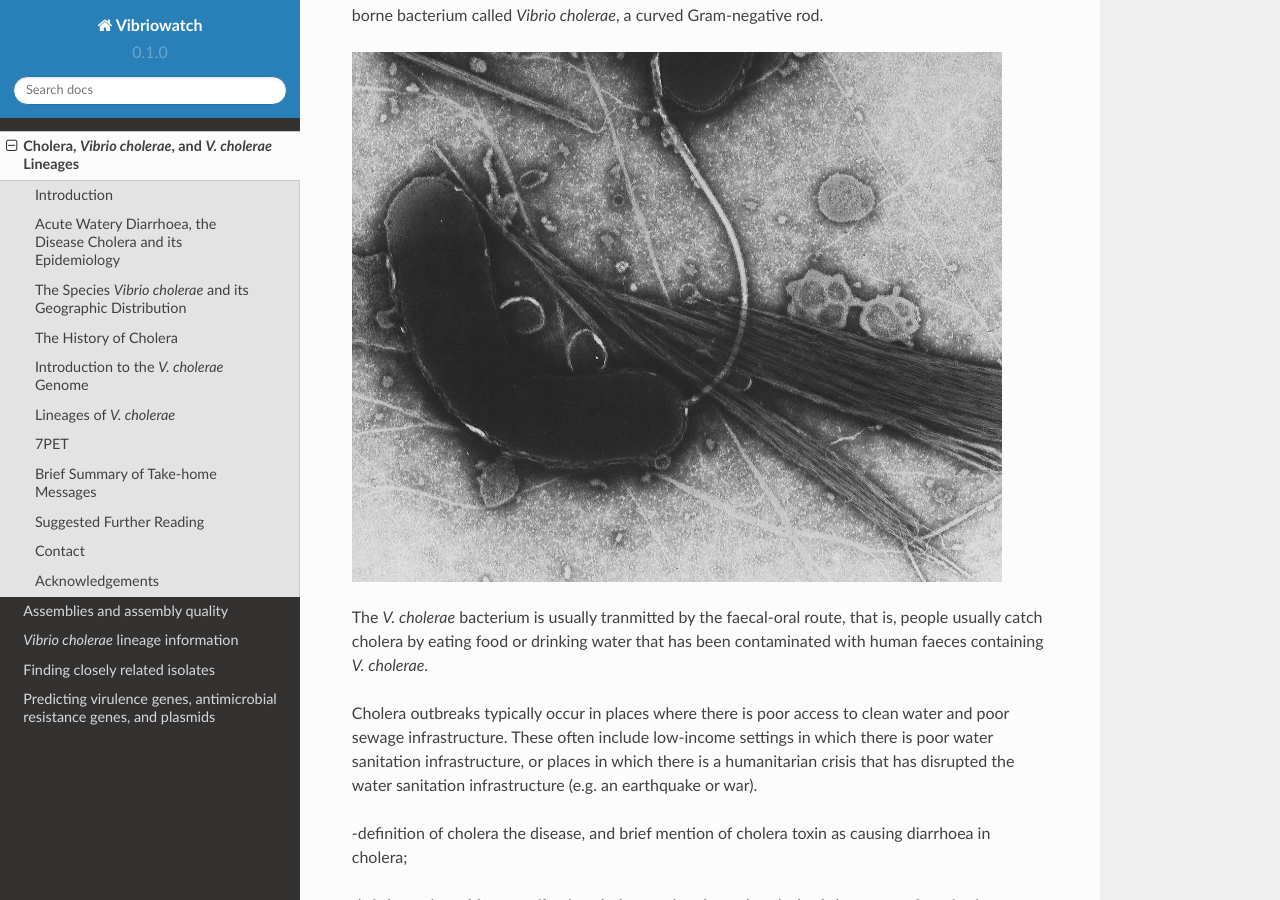
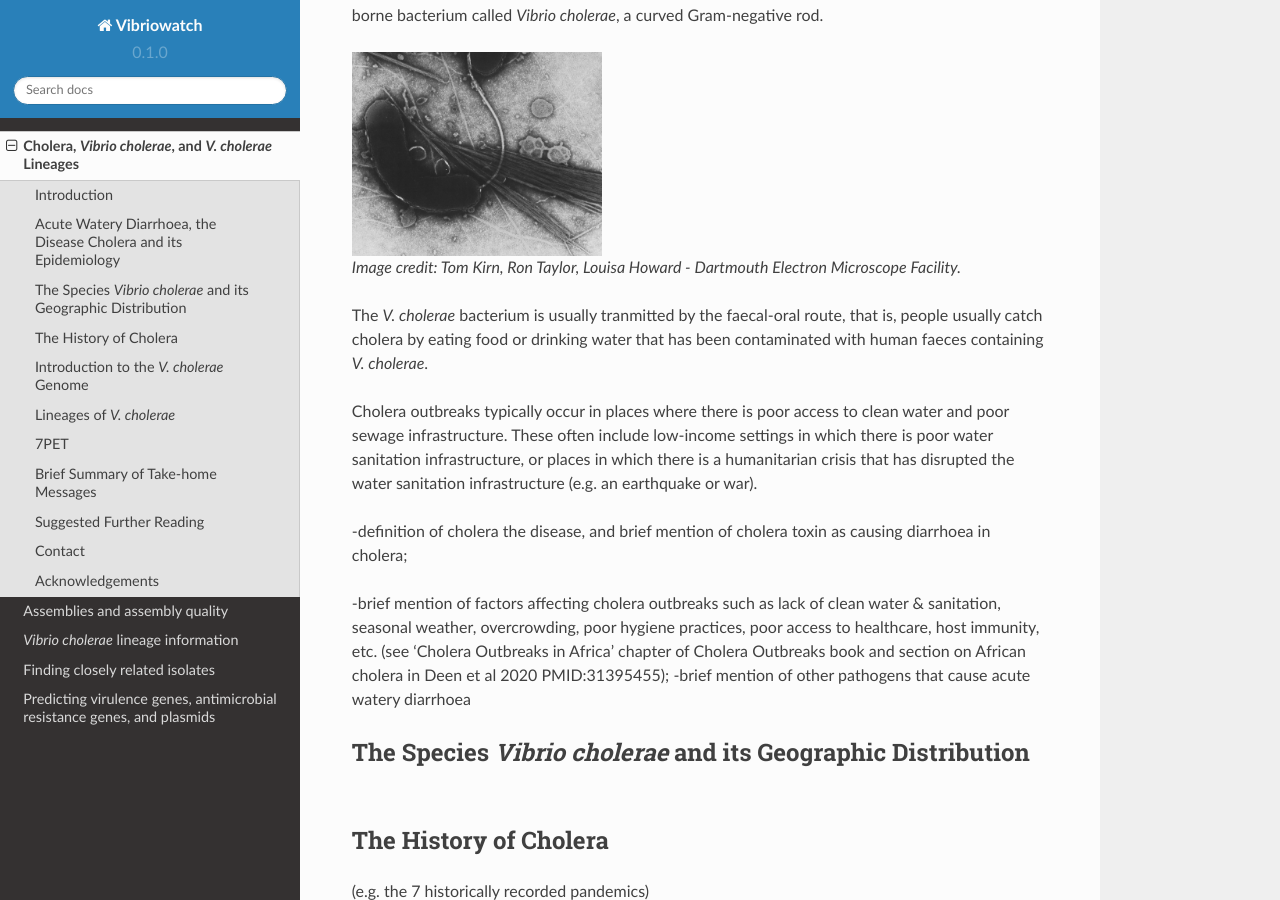
Before and after one commit to avrilcoghlan/cholerabook, a Sphinx documentation site: the page built from docs/source/vibriogenomes.rst, in a window 1280 px wide and 900 px high, scrolled down 468 px. Built offline with Sphinx 7.4.7 and the Read the Docs theme 2.0.0, drawn with Linux system fonts in a browser that asks for light colours.

Commit message:
Update vibriogenomes.rst

```diff
--- a/docs/source/vibriogenomes.rst
+++ b/docs/source/vibriogenomes.rst
@@ -14,9 +14,10 @@ Acute Watery Diarrhoea, the Disease Cholera and its Epidemiology
 Cholera is a disease characterised by acute watery diarrhoea. It is an infection caused by a water-borne bacterium
 called *Vibrio cholerae*, a curved Gram-negative rod.
 
-.. image:: Vibrio_cholerae.jpg
-  :width: 650
-  :alt: Image credit: Tom Kirn, Ron Taylor, Louisa Howard - Dartmouth Electron Microscope Facility.
+.. figure:: Vibrio_cholerae.jpg
+  :width: 250
+
+  Image credit: Tom Kirn, Ron Taylor, Louisa Howard - Dartmouth Electron Microscope Facility.
 
 The *V. cholerae* bacterium is usually tranmitted by the faecal-oral route, that is,
 people usually catch cholera by eating food or drinking water that has been contaminated
```
